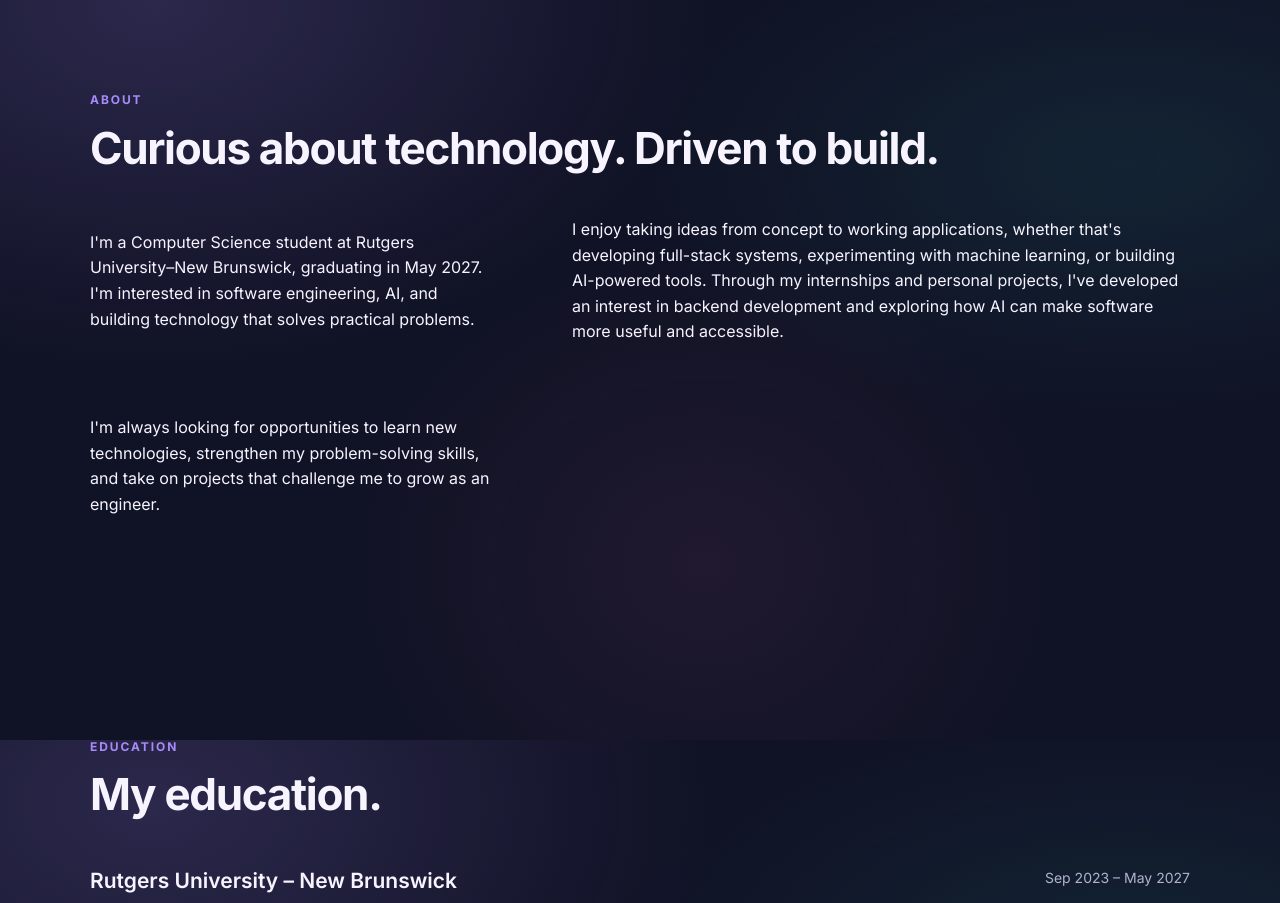
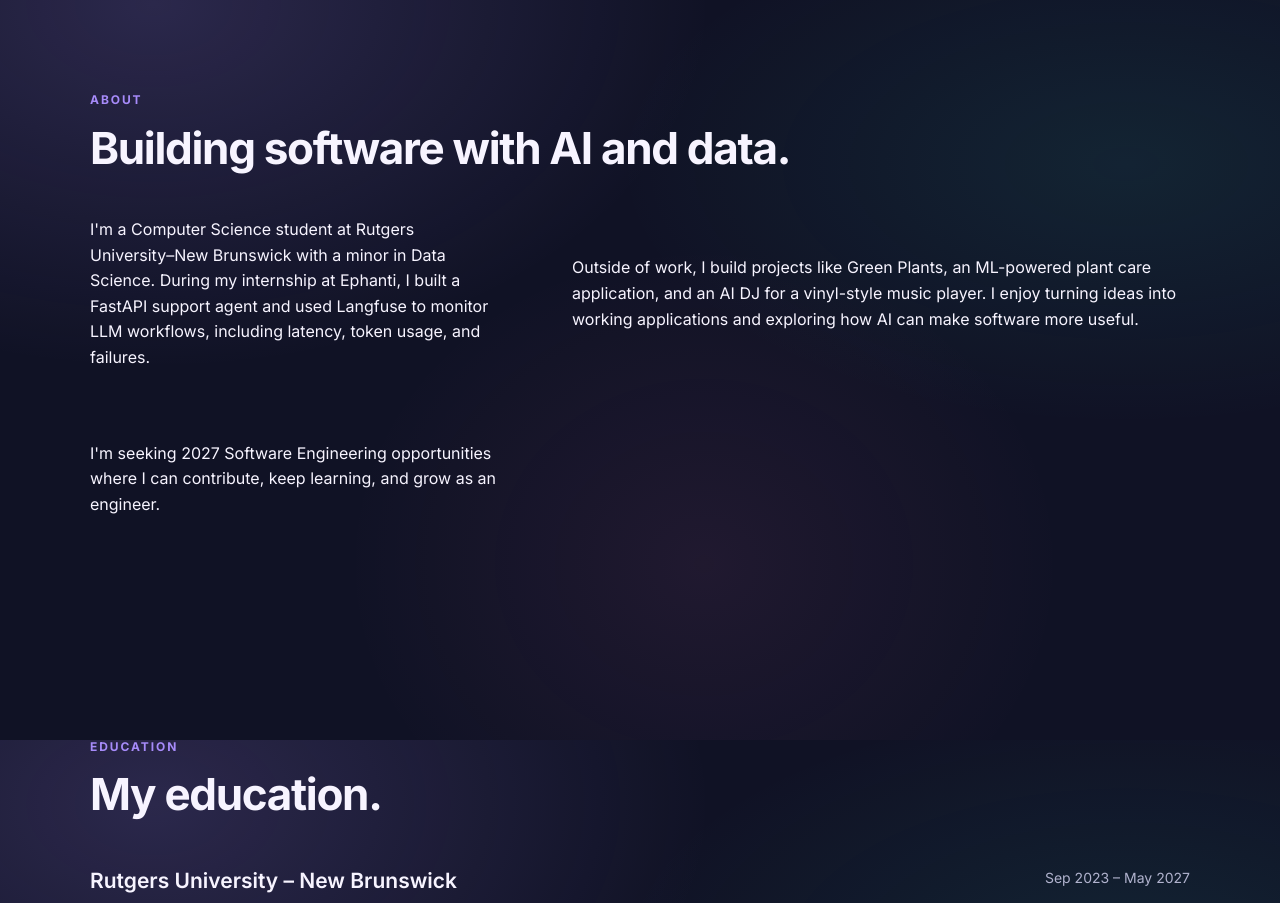
Before and after one commit to riyav-star/portfolio, a Next.js app in the folder portfolio/: page / in a window 1280 px wide. Shown: the part 860-1763 px from the top of the page. Built offline with nearby package versions, Linux system fonts and the light colour scheme.

Commit message:
Update About.tsx

```diff
--- a/portfolio/src/app/components/About.tsx
+++ b/portfolio/src/app/components/About.tsx
@@ -4,29 +4,27 @@ export default function About() {
       <div className="section-container">
         <p className="section-label">ABOUT</p>
 
-        <h2>Curious about technology. Driven to build.</h2>
+        <h2>Building software with AI and data.</h2>
 
         <div className="about-content">
           <p>
             I'm a Computer Science student at Rutgers University–New
-            Brunswick, graduating in May 2027. I'm interested in software
-            engineering, AI, and building technology that solves practical
-            problems.
+            Brunswick with a minor in Data Science. During my internship
+            at Ephanti, I built a FastAPI support agent and used Langfuse
+            to monitor LLM workflows, including latency, token usage, and
+            failures.
           </p>
 
           <p>
-            I enjoy taking ideas from concept to working applications,
-            whether that's developing full-stack systems, experimenting with
-            machine learning, or building AI-powered tools. Through my
-            internships and personal projects, I've developed an interest in
-            backend development and exploring how AI can make software more
-            useful and accessible.
+            Outside of work, I build projects like Green Plants, an
+            ML-powered plant care application, and an AI DJ for a
+            vinyl-style music player. I enjoy turning ideas into working
+            applications and exploring how AI can make software more useful.
           </p>
 
           <p>
-            I'm always looking for opportunities to learn new technologies,
-            strengthen my problem-solving skills, and take on projects that
-            challenge me to grow as an engineer.
+            I'm seeking 2027 Software Engineering opportunities where I
+            can contribute, keep learning, and grow as an engineer.
           </p>
         </div>
       </div>
```
